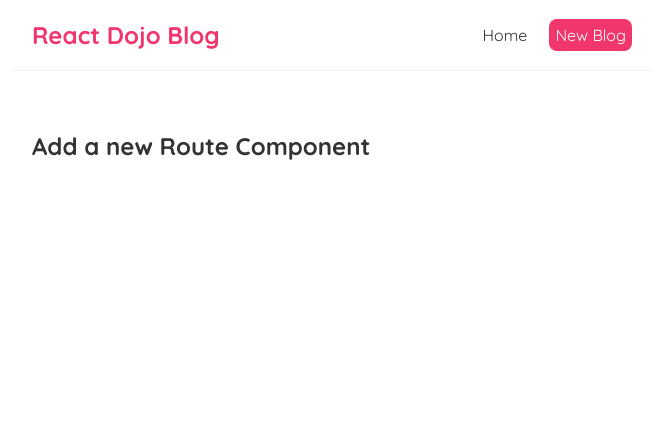
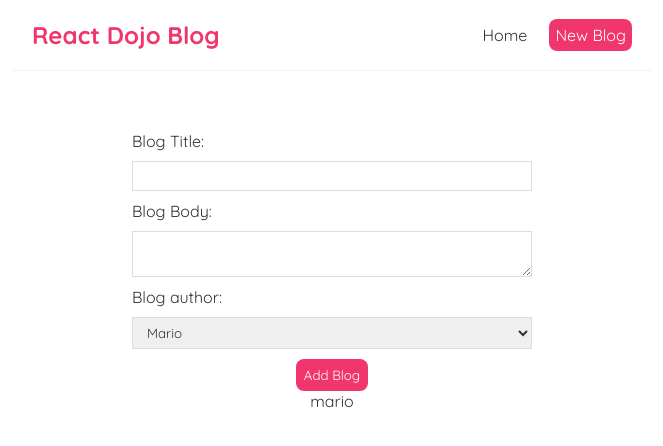
Before and after one commit to learningmode/dojo-blog-react, a React (Create React App) app: page /create in a window 1280 px wide. Shown: the top 446 px of the page, without its empty margins (308-971 px from the left). Built offline with nearby package versions, Linux system fonts and the light colour scheme.

Commit message:
Add delete and create new blogs

```diff
--- a/src/BlogDetails.js
+++ b/src/BlogDetails.js
@@ -1,9 +1,20 @@
-import {useParams} from 'react-router-dom';
+import {useParams,useHistory} from 'react-router-dom';
 import useFetch from './useFetch';
+
 
 const BlogDetails =()=>{
   const {id} = useParams();
   const {data: blog,error,isPending} = useFetch('http://localhost:8000/blogs/' + id);
+  const history = useHistory();
+  const handleClick = ()=>{
+      fetch('http://localhost:8000/blogs/'+blog.id,{
+        method:'DELETE'
+      }).then(()=>{
+        history.push('/')
+      })
+  }
+
+
   return(
     <div className="blog-details">
 
@@ -14,6 +25,7 @@ const BlogDetails =()=>{
             <h2>{blog.title}</h2>
             <p>Written by {blog.author}</p>
             <div>{blog.body}</div>
+            <button onClick={handleClick}>Delete</button>
           </article>
         )}
     </div>
--- a/src/Create.js
+++ b/src/Create.js
@@ -1,8 +1,47 @@
+import {useState} from 'react';
+import {useHistory} from 'react-router-dom';
+
 const Create =()=>{
+  const [title,setTitle]=useState('');
+  const [body,setBody]=useState('');
+  const [author,setAuthor]=useState('mario');
+  const [isPending,setIsPending]=useState(false);
+  const history = useHistory();
 
+  const handleSubmit =(e)=>{
+      e.preventDefault();
+      const blog={title,body,author};
+      setIsPending(true);
+      fetch('http://localhost:8000/blogs',{
+        method:'POST',
+        headers:{ 'Content-Type':"application/json"},
+        body:JSON.stringify(blog)
+      }).then(()=>{
+        console.log('New Blog Added');
+        setIsPending(false);
+        history.go(-1);
+      });
+
+  }
   return(
     <div className="create">
-        <h2>Add a new Route Component</h2>
+        <form onSubmit={handleSubmit}>
+          <label>Blog Title:</label>
+          <input type="text" required value={title} onChange={(e)=>setTitle(e.target.value)}/>
+          <label>Blog Body:</label>
+          <textarea required value={body} onChange={(e)=>{setBody(e.target.value)}}></textarea>
+          <label>Blog author:</label>
+          <select value={author} onChange={(e)=>setAuthor(e.target.value)}>
+            <option value="mario">Mario</option>
+            <option value="yoshi">Yoshi</option>
+          </select>
+          {!isPending && <button>Add Blog</button>}
+        </form>
+        <p>
+            {title}
+        </p>
+        <p>{body}</p>
+        <p>{author}</p>
     </div>
   )
 }
--- a/src/index.css
+++ b/src/index.css
@@ -69,3 +69,34 @@
   border-radius: 8px;
   cursor: pointer;
 }
+/* create new blog form */
+.create {
+  max-width: 400px;
+  margin: 0 auto;
+  text-align: center;
+}
+.create label {
+  text-align: left;
+  display: block;
+}
+.create h2 {
+  font-size: 20px;
+  color: #f1356d;
+  margin-bottom: 30px;
+}
+.create input, .create textarea, .create select {
+  width: 100%;
+  padding: 6px 10px;
+  margin: 10px 0;
+  border: 1px solid #ddd;
+  box-sizing: border-box;
+  display: block;
+}
+.create button {
+  background: #f1356d;
+  color: #fff;
+  border: 0;
+  padding: 8px;
+  border-radius: 8px;
+  cursor: pointer;
+}
```
Also changed, not shown: data/data.json (+15 -3 lines), 1 other file (tests, documents, lock files or other folders).
